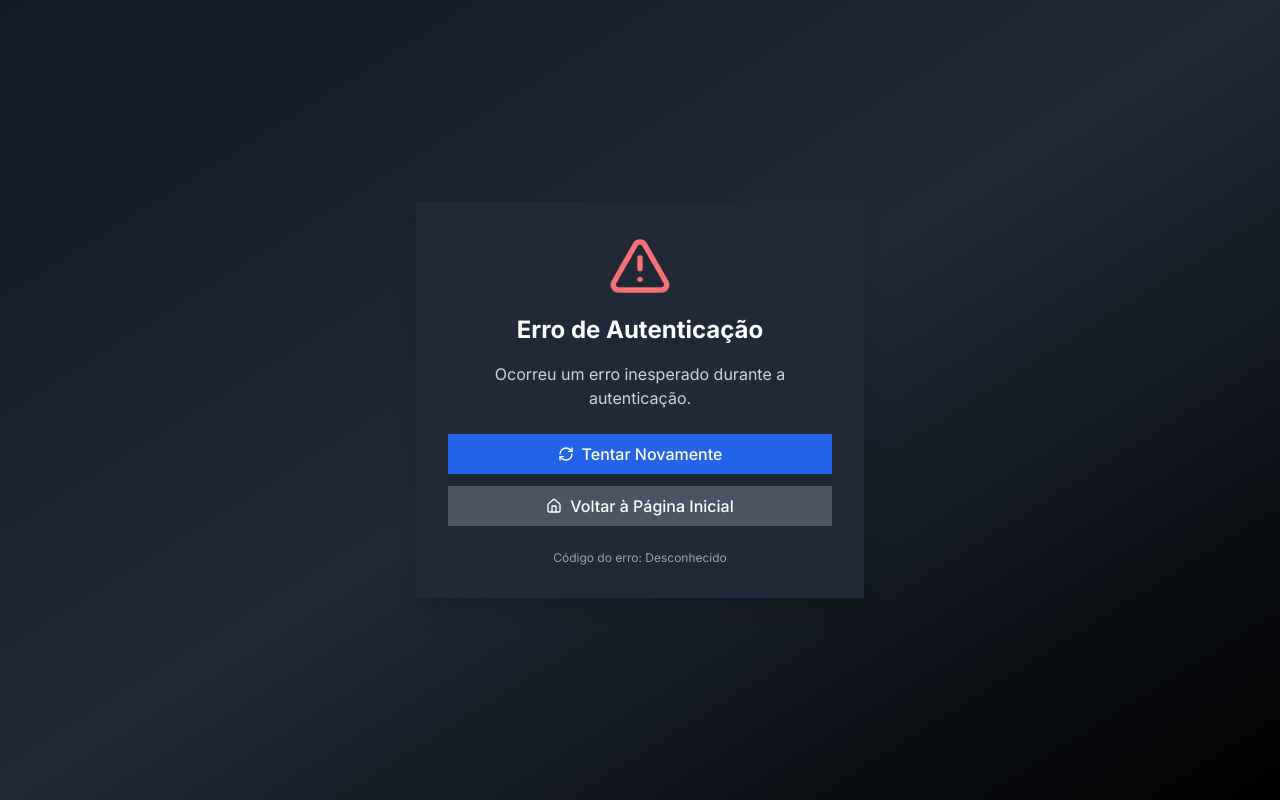
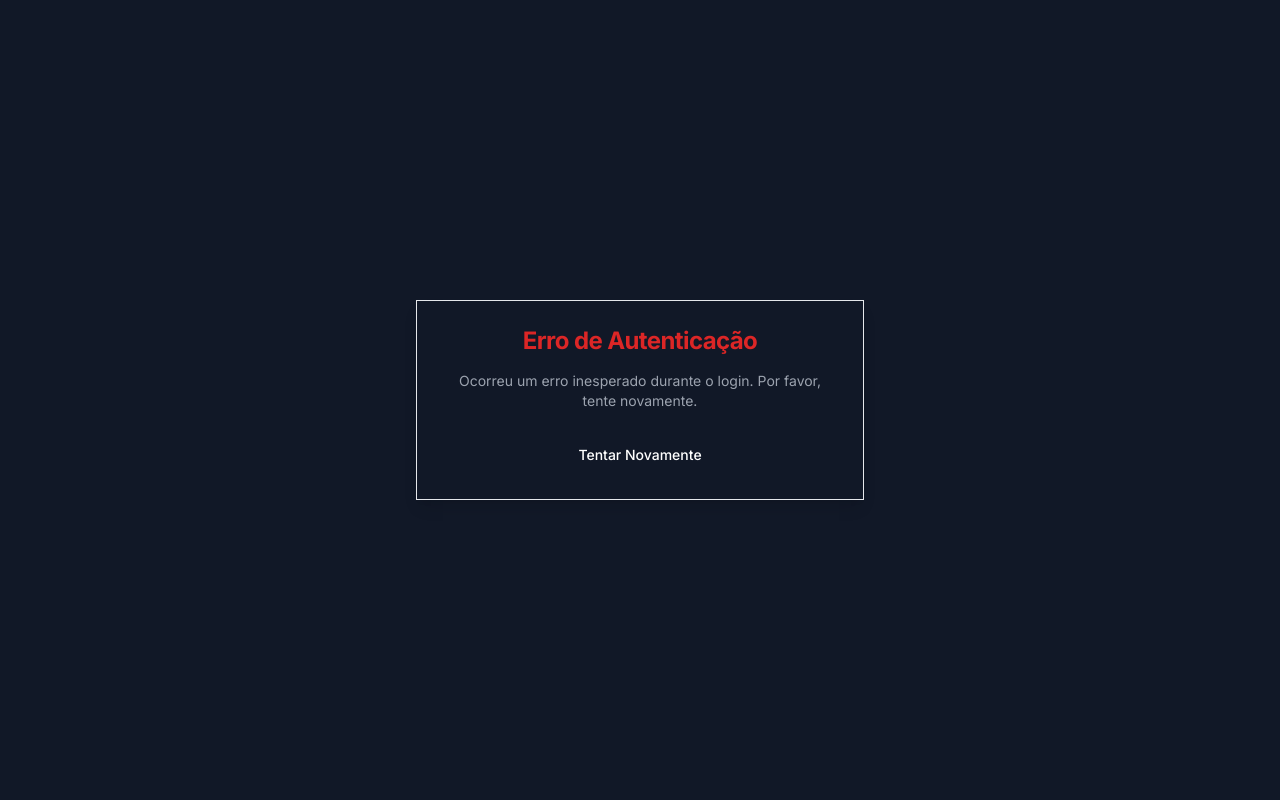
Before and after one commit to vic27l/DNA, a Next.js app: page /auth/error in a window 1280 px wide. Built offline with nearby package versions, Linux system fonts and the light colour scheme.

Commit message:
Update page.tsx

```diff
--- a/src/app/auth/error/page.tsx
+++ b/src/app/auth/error/page.tsx
@@ -1,73 +1,61 @@
-// src/app/auth/error/page.tsx
 'use client';
 
+import { Suspense } from 'react';
 import { useSearchParams } from 'next/navigation';
-import { AlertTriangle, Home, RefreshCw } from 'lucide-react';
+import { Card, CardHeader, CardTitle, CardDescription, CardContent } from '@/components/ui/card';
+import { Button } from '@/components/ui/button';
 import Link from 'next/link';
 
-const errorMessages = {
-  Callback: 'Erro na configuração OAuth. Verifique as configurações do Google Cloud Console.',
-  OAuthSignin: 'Erro ao iniciar o processo de login com Google.',
-  OAuthCallback: 'Erro no callback do OAuth. Verifique as URLs de redirecionamento.',
-  OAuthCreateAccount: 'Erro ao criar conta. Tente novamente.',
-  EmailCreateAccount: 'Erro ao criar conta com email.',
-  Signin: 'Erro geral de login. Tente novamente.',
-  OAuthAccountNotLinked: 'Esta conta já está vinculada a outro método de login.',
-  SessionRequired: 'Você precisa estar logado para acessar esta página.',
-  default: 'Ocorreu um erro inesperado durante a autenticação.'
-};
+// A component that uses useSearchParams needs to be a Client Component.
+// We'll wrap it in Suspense in the main export.
+function ErrorDisplay() {
+  const searchParams = useSearchParams();
+  const error = searchParams.get('error');
 
-export default function AuthError() {
-  const searchParams = useSearchParams();
-  const error = searchParams.get('error') as keyof typeof errorMessages;
-  const errorMessage = errorMessages[error] || errorMessages.default;
+  const errorMessages: { [key: string]: { title: string; description: string } } = {
+    Callback: {
+      title: 'Erro de Callback',
+      description: 'Houve um problema ao processar sua autenticação. Isso pode ser um problema temporário. Por favor, tente novamente.',
+    },
+    OAuthAccountNotLinked: {
+        title: 'Conta não vinculada',
+        description: 'Esta conta de email já está em uso com outro provedor de login. Por favor, faça login com o método original.',
+    },
+    // Add other common NextAuth errors as needed
+    default: {
+      title: 'Erro de Autenticação',
+      description: 'Ocorreu um erro inesperado durante o login. Por favor, tente novamente.',
+    },
+  };
+
+  const errorMessage = error && errorMessages[error] ? errorMessages[error] : errorMessages.default;
 
   return (
-    <div className="min-h-screen bg-gradient-to-br from-gray-900 via-gray-800 to-black flex items-center justify-center p-4">
-      <div className="max-w-md w-full bg-gray-800 rounded-lg shadow-xl p-8 text-center">
-        <AlertTriangle className="h-16 w-16 text-red-400 mx-auto mb-4" />
-
-        <h1 className="text-2xl font-bold text-white mb-4">
-          Erro de Autenticação
-        </h1>
-
-        <p className="text-gray-300 mb-6">
-          {errorMessage}
-        </p>
-
-        {error === 'Callback' && (
-          <div className="bg-yellow-900/30 border border-yellow-600 rounded-lg p-4 mb-6 text-left">
-            <h3 className="text-yellow-400 font-semibold mb-2">Solução:</h3>
-            <ul className="text-sm text-yellow-200 space-y-1">
-              <li>• Verifique as URLs de redirecionamento no Google Console</li>
-              <li>• Confirme que o domínio está autorizado</li>
-              <li>• Verifique as variáveis de ambiente</li>
-            </ul>
-          </div>
-        )}
-
-        <div className="space-y-3">
-          <button
-            onClick={() => window.location.reload()}
-            className="w-full bg-blue-600 hover:bg-blue-700 text-white font-medium py-2 px-4 rounded-lg transition-colors flex items-center justify-center gap-2"
-          >
-            <RefreshCw className="h-4 w-4" />
-            Tentar Novamente
-          </button>
-
-          <Link
-            href="/"
-            className="w-full bg-gray-600 hover:bg-gray-700 text-white font-medium py-2 px-4 rounded-lg transition-colors flex items-center justify-center gap-2"
-          >
-            <Home className="h-4 w-4" />
-            Voltar à Página Inicial
+    <div className="flex items-center justify-center min-h-screen bg-gray-100 dark:bg-gray-900 p-4">
+      <Card className="w-full max-w-md text-center shadow-lg">
+        <CardHeader>
+          <CardTitle className="text-2xl font-bold text-red-600">{errorMessage.title}</CardTitle>
+          <CardDescription className="text-gray-600 dark:text-gray-400 pt-2">
+            {errorMessage.description}
+          </CardDescription>
+        </CardHeader>
+        <CardContent>
+          <Link href="/api/auth/signin" passHref>
+            <Button className="w-full">
+              Tentar Novamente
+            </Button>
           </Link>
-        </div>
-
-        <div className="mt-6 text-xs text-gray-400">
-          Código do erro: {error || 'Desconhecido'}
-        </div>
-      </div>
+        </CardContent>
+      </Card>
     </div>
   );
 }
+
+// Main export for the page, wrapping the client component in Suspense
+export default function AuthErrorPage() {
+  return (
+    <Suspense fallback={<div>Carregando...</div>}>
+      <ErrorDisplay />
+    </Suspense>
+  );
+}
```
